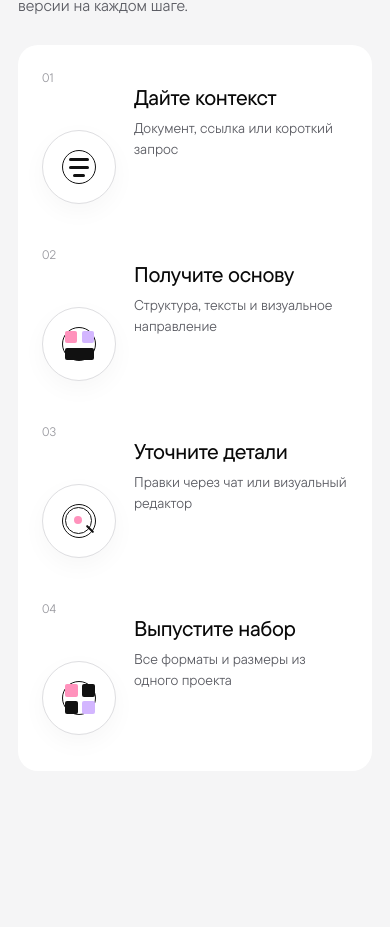
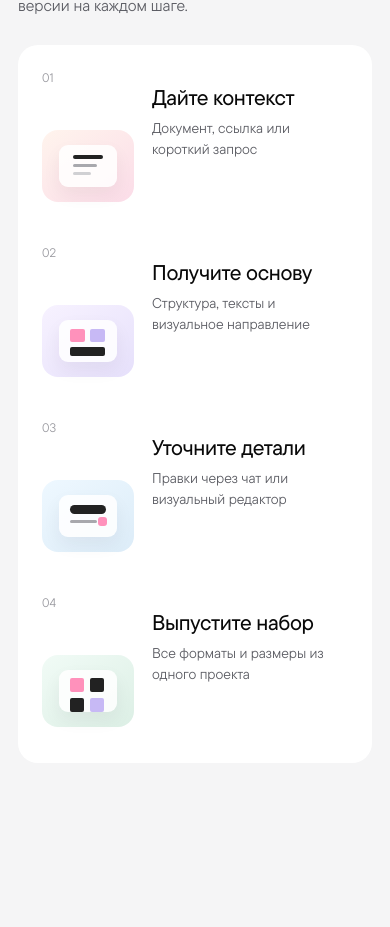
Before and after one commit to jackripmf/snapbuild-test-task, a React (Vite) app: page / in a window 390 px wide. Shown: the part 5216-6143 px from the top of the page. Built offline with nearby package versions, Linux system fonts and the light colour scheme.

Commit message:
Refine workflow visuals

```diff
--- a/app/globals.css
+++ b/app/globals.css
@@ -153,12 +153,13 @@ section[id]{scroll-margin-top:160px}
 .flow-line:before{top:73px;left:7%;right:7%;background:#d8d8db}
 .flow-line article{padding:0 28px 0 0}
 .flow-line article>span{font-size:12.4444px;line-height:17.7778px;color:#9a9aa0}
-.flow-icon{width:74px;height:74px;margin:18px 0 27px;border:1px solid #dedee1;background:#fff;box-shadow:0 8px 25px rgba(0,0,0,.035)}
-.flow-icon:before{display:block;width:34px;height:34px;border:1px solid #111}.flow-icon:after{display:none}.flow-icon i,.flow-icon b,.flow-icon em{position:absolute;display:block;z-index:2;font-style:normal;background:#111;border:0;border-radius:2px}
-.flow-icon i{width:20px;height:3px;top:27px}.flow-icon b{width:20px;height:3px;top:35px}.flow-icon em{width:12px;height:3px;top:43px}
-.flow-02 i{width:12px;height:12px;top:23px;left:22px;background:#ff92bc;box-shadow:17px 0 0 #d3b6ff}.flow-02 b{width:29px;height:12px;top:40px;left:22px;background:#111}.flow-02 em{display:none}
-.flow-03 i{width:27px;height:27px;top:22px;left:22px;border:1px solid #111;border-radius:50%;background:transparent}.flow-03 b{width:10px;height:2px;top:43px;left:42px;transform:rotate(45deg)}.flow-03 em{width:8px;height:8px;top:31px;left:31px;border-radius:50%;background:#ff92bc}
-.flow-04 i{width:13px;height:13px;top:22px;left:22px;background:#ff92bc;box-shadow:17px 0 0 #111,0 17px 0 #111,17px 17px 0 #d3b6ff}.flow-04 b,.flow-04 em{display:none}
+.flow-icon{width:92px;height:72px;margin:18px 0 27px;border:0;border-radius:16px;background:linear-gradient(145deg,#fff4ed,#fbdce8);box-shadow:none}
+.flow-02{background:linear-gradient(145deg,#f7f2ff,#e6e0fb)}.flow-03{background:linear-gradient(145deg,#eef8ff,#dcecf8)}.flow-04{background:linear-gradient(145deg,#f1fbf6,#dcefe5)}
+.flow-icon:before{display:block;width:58px;height:42px;border:0;border-radius:9px;background:rgba(255,255,255,.88);box-shadow:0 8px 18px rgba(44,37,50,.06)}.flow-icon:after{display:none}.flow-icon i,.flow-icon b,.flow-icon em{position:absolute;display:block;z-index:2;font-style:normal;border:0;border-radius:2px}
+.flow-01 i{width:30px;height:4px;top:25px;left:31px;background:#222}.flow-01 b{width:24px;height:3px;top:34px;left:31px;background:#a8a8ad}.flow-01 em{width:18px;height:3px;top:42px;left:31px;background:#d0d0d3}
+.flow-02 i{width:15px;height:13px;top:24px;left:28px;background:#ff91bb;box-shadow:20px 0 0 #c7b9f5}.flow-02 b{width:35px;height:9px;top:42px;left:28px;background:#222}.flow-02 em{display:none}
+.flow-03 i{width:36px;height:9px;top:25px;left:28px;background:#222;border-radius:5px}.flow-03 b{width:27px;height:3px;top:40px;left:28px;background:#a8a8ad}.flow-03 em{width:9px;height:9px;top:37px;left:56px;border-radius:3px;background:#ff91bb}
+.flow-04 i{width:14px;height:14px;top:23px;left:28px;background:#ff91bb;box-shadow:20px 0 0 #222,0 20px 0 #222,20px 20px 0 #c7b9f5}.flow-04 b,.flow-04 em{display:none}
 .flow-line h3{font-size:21.3333px;line-height:28px;font-weight:500;letter-spacing:-.015em;margin:0 0 7px}
 .flow-line p{font-size:14.2222px;line-height:21.3333px;color:#5a5b62;margin:0;max-width:235px}
 
@@ -220,7 +221,7 @@ section[id]{scroll-margin-top:160px}
   .teams,.integrations{margin:0;padding:88px 24px}
   .team-panel{grid-template-columns:1fr;padding:30px;gap:30px}.team-panel:before{inset:0}.team-panel h3{margin-top:48px}.team-output{min-height:340px}
   .workflow{padding-top:88px}.flow-line{grid-template-columns:1fr 1fr;gap:42px 32px;padding:0}.flow-line:before{display:none}.flow-line article{padding:0}
-  .flow-icon{width:74px;height:74px;margin:18px 0 27px}.flow-icon:before{display:block}.flow-icon:after{display:none}
+  .flow-icon{width:92px;height:72px;margin:18px 0 27px}.flow-icon:before{display:block}.flow-icon:after{display:none}
   .integration-shell{grid-template-columns:1fr;padding:42px;gap:24px}.orbit{height:390px}
   .deploy-grid{grid-template-columns:1fr 1fr}.deploy-grid article:last-child{grid-column:1/-1}
   .contact-card{padding:42px;gap:36px}
@@ -228,7 +229,7 @@ section[id]{scroll-margin-top:160px}
 @media(max-width:600px){
   .teams,.integrations{margin:0;padding:76px 18px}.team-tabs{overflow-x:auto;gap:2px}.team-tabs button{white-space:nowrap;padding:9px 12px}
   .team-panel{padding:24px}.team-panel h3{font-size:34px;line-height:38px;margin-top:38px}.team-output{min-height:0;padding:16px}.output-grid{grid-template-columns:1fr 1fr}.output-card:first-child{grid-column:1/-1}.output-thumb{height:112px}.team-output-foot{align-items:flex-start;flex-direction:column}
-  .workflow{padding-top:76px}.flow-line{grid-template-columns:1fr;padding:24px;gap:30px;background:#fff;border-radius:20px}.flow-line article{display:grid;grid-template-columns:74px 1fr;column-gap:18px}.flow-line article>span{grid-column:1}.flow-icon{grid-row:2/5;margin:12px 0}.flow-line h3{grid-column:2;margin-top:14px}.flow-line p{grid-column:2}
+  .workflow{padding-top:76px}.flow-line{grid-template-columns:1fr;padding:24px;gap:30px;background:#fff;border-radius:20px}.flow-line article{display:grid;grid-template-columns:92px 1fr;column-gap:18px}.flow-line article>span{grid-column:1}.flow-icon{grid-row:2/5;margin:12px 0}.flow-line h3{grid-column:2;margin-top:14px}.flow-line p{grid-column:2}
   .integration-shell{padding:36px 24px;min-height:0}.integration-copy h2{font-size:40px;line-height:44px}.orbit{height:320px}.orbit-core{width:100px;height:100px;border-radius:26px}.orbit-item{font-size:10px;padding:7px 10px}
   .deployment{padding-left:18px;padding-right:18px}.deploy-grid{grid-template-columns:1fr}.deploy-grid article:last-child{grid-column:auto}.deploy-grid article{min-height:370px}
   .contact{padding:76px 6px}.contact-card{padding:42px 20px;gap:36px}.contact-copy h2{font-size:40px;line-height:44px}.contact form{grid-template-columns:1fr;padding:22px}.contact label:nth-child(4),.contact form>button,.contact form>small{grid-column:auto}
```
